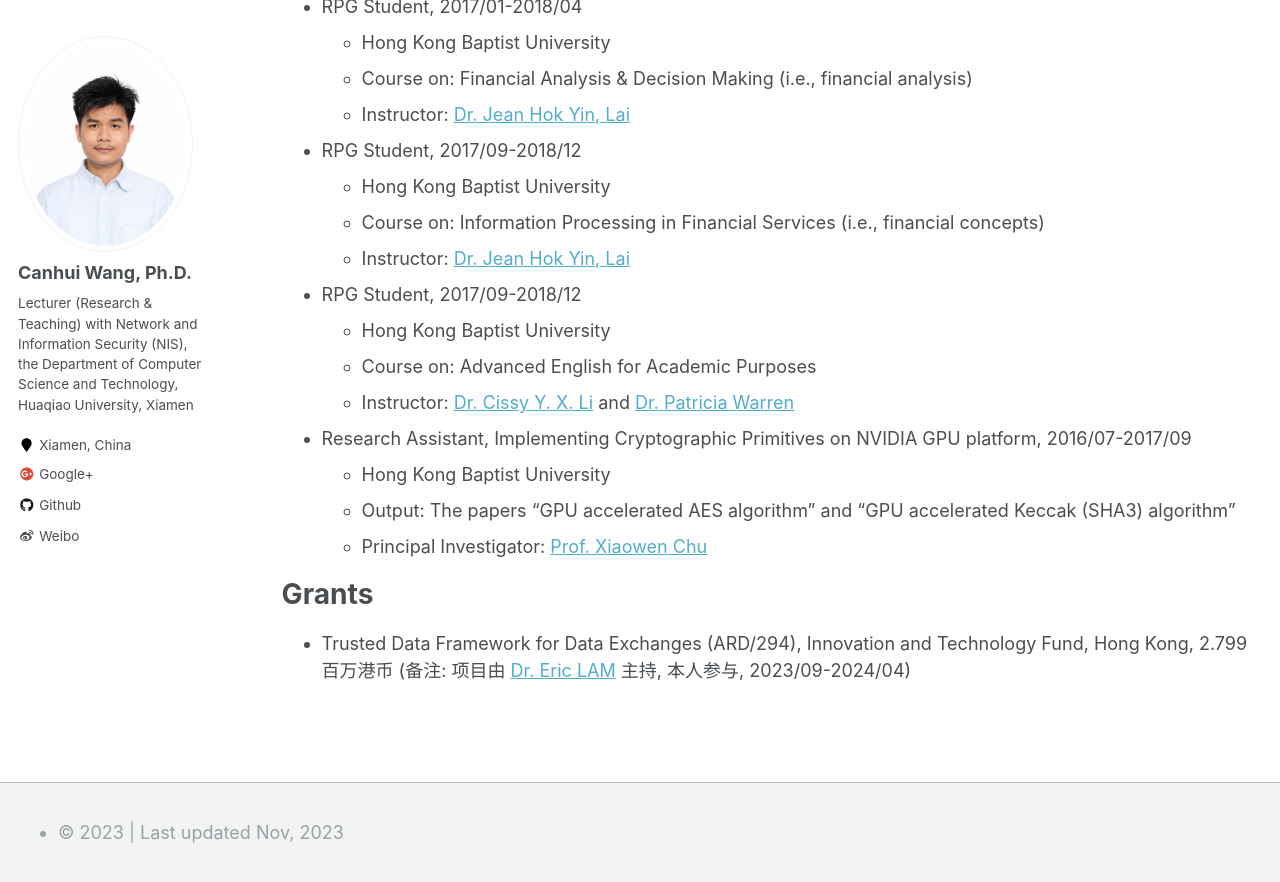
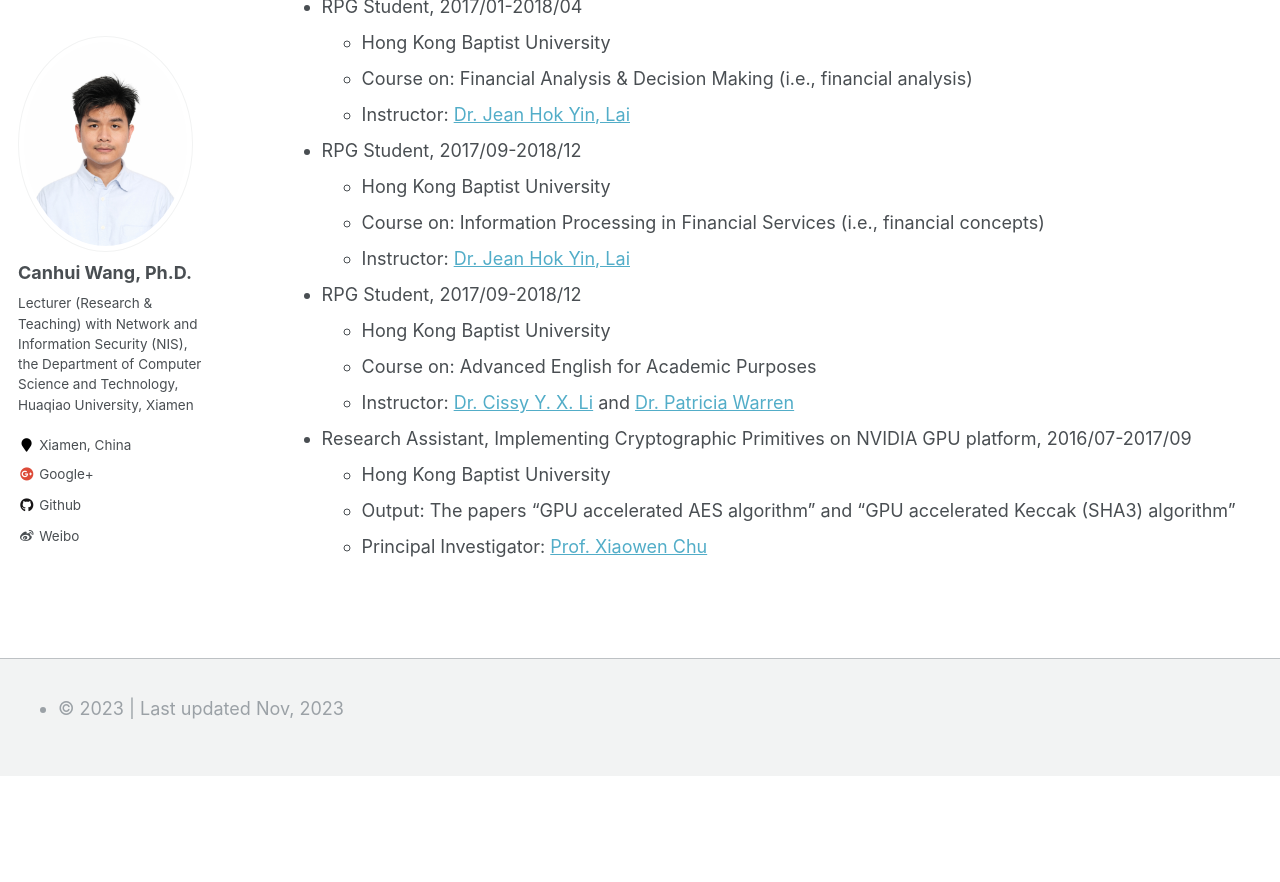
Before and after one commit to Canhui/canhui.github.io, a Jekyll site: the page built from _pages/cv.md, in a window 1280 px wide and 900 px high, scrolled down 2958 px. Shown: the top 882 px of the window. Built offline with Jekyll 4.4.1, drawn with Linux system fonts in a browser that asks for light colours; after the commit the page ends 3734 px from its top, so only the background shows below that.

Commit message:
Update cv.md

```diff
--- a/_pages/cv.md
+++ b/_pages/cv.md
@@ -126,9 +126,9 @@ Skills
   * Principal Investigator: [Prof. Xiaowen Chu](https://www.comp.hkbu.edu.hk/~chxw/)
 
 
-Grants
+<!--Grants
 ======
-* Trusted Data Framework for Data Exchanges (ARD/294), Innovation and Technology Fund, Hong Kong, 2.799百万港币 (备注: 项目由 [Dr. Eric LAM](https://www.linkedin.com/in/peifunglam2/) 主持, 本人参与, 2023/09-2024/04)
+* Trusted Data Framework for Data Exchanges (ARD/294), Innovation and Technology Fund, Hong Kong, 2.799百万港币 (备注: 项目由 [Dr. Eric LAM](https://www.linkedin.com/in/peifunglam2/) 主持, 本人参与, 2023/09-2024/04)-->
 
 
 <!--
```
